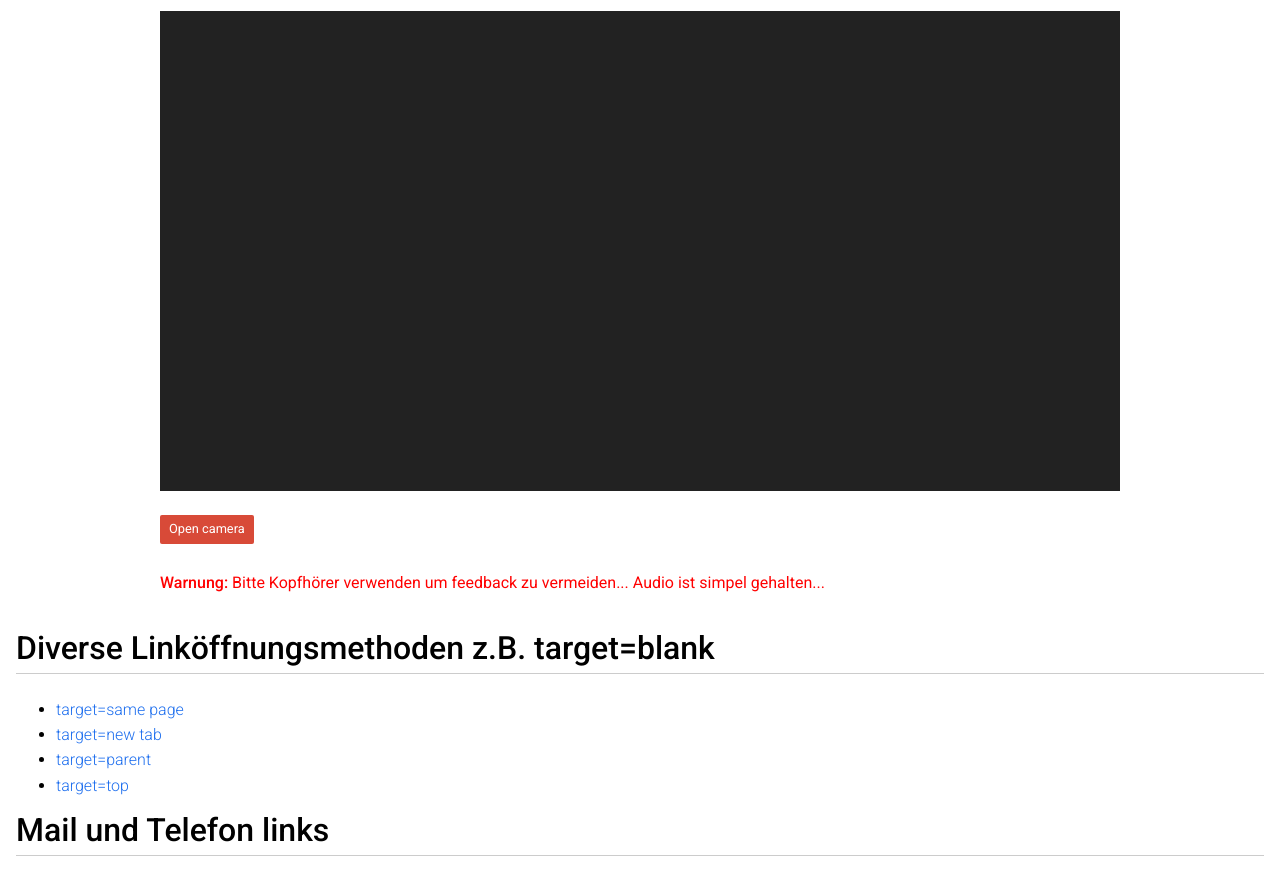
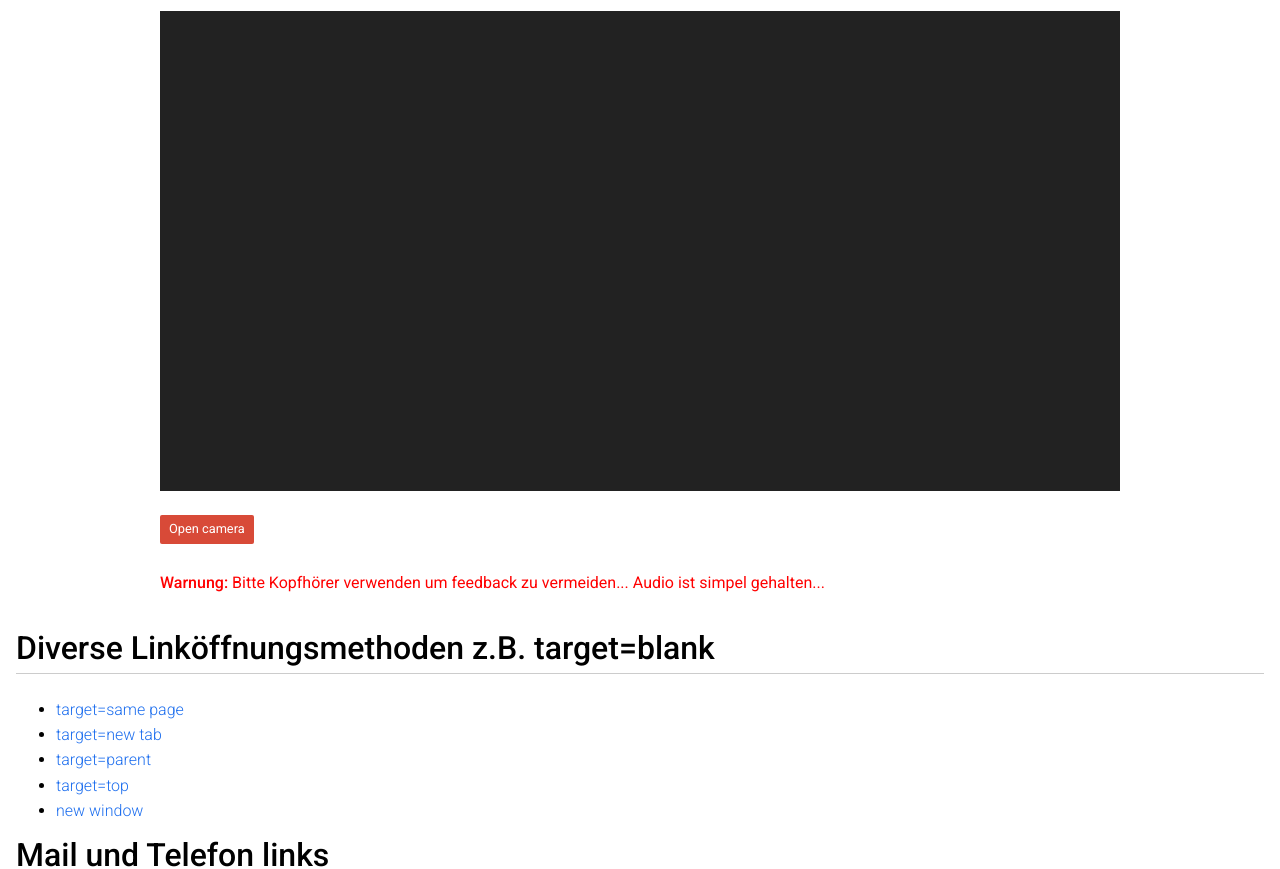
Before and after one commit to richlip/audiovideotest.github.io, a plain HTML site: page index.html in a window 1280 px wide. Shown: the part 92-961 px from the top of the page. Drawn offline with Linux system fonts and the light colour scheme; a script that the page names is missing.

Commit message:
Update index.html

```diff
--- a/index.html
+++ b/index.html
@@ -39,6 +39,12 @@
             <li><a href="https://www.secunet.com" target="_blank">target=new tab</a></li>
             <li><a href="https://www.secunet.com" target="_parent">target=parent</a></li>
             <li><a href="https://www.secunet.com" target="_top">target=top</a></li>
+            <li><a href="print.html"
+                onclick="window.open('print.html',
+                                     'newwindow',
+                                     'width=1000,height=600');
+                          return false;"
+             >new window</a></li>
         </ul>
     </p>
     <h1>Mail und Telefon links</h1>
```
